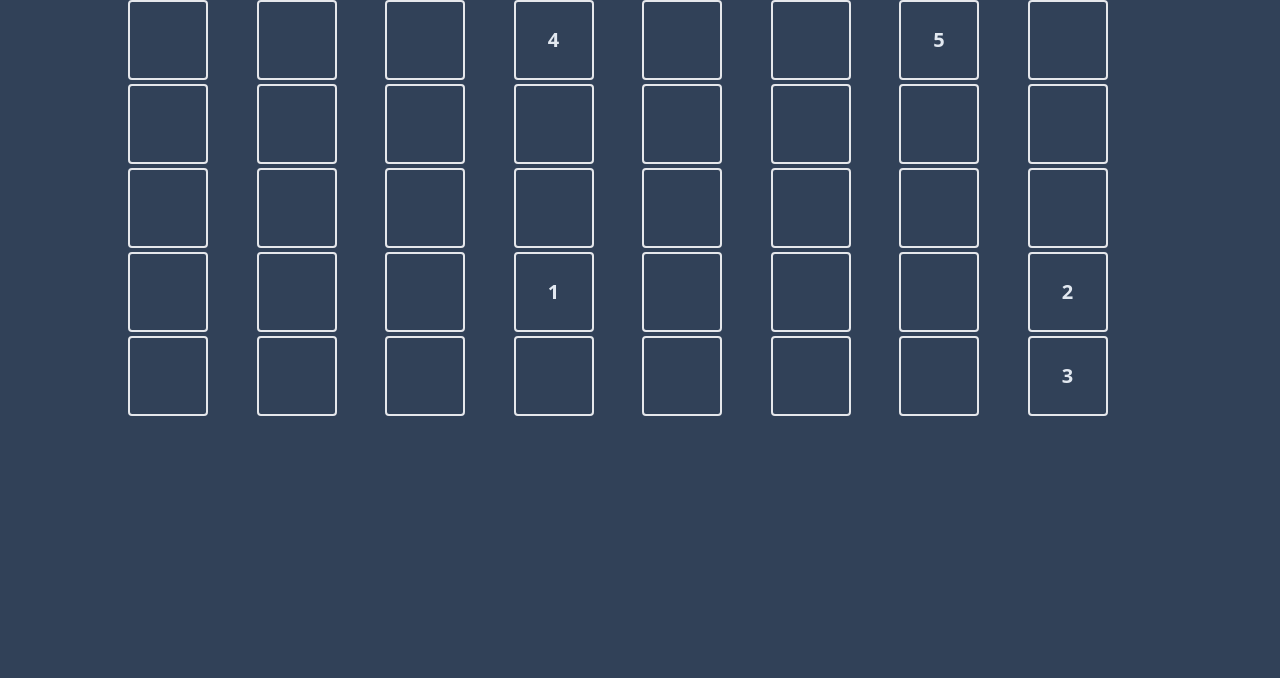
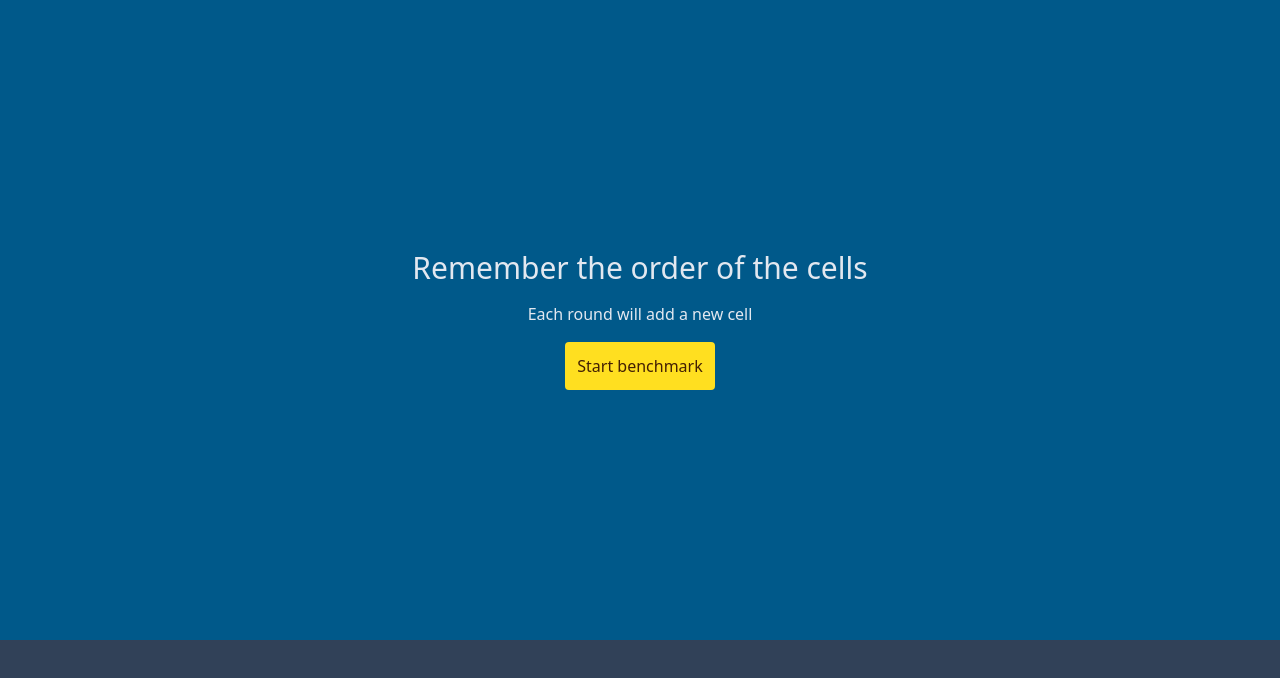
Before and after one commit to emilmpettersen/benchmarks, a React (Vite) app: page /chimptest in a window 1280 px wide. Shown: the top 678 px of the page. Built offline with nearby package versions, Linux system fonts and the light colour scheme.

Commit message:
Added more functionality to chimptest

```diff
--- a/src/features/ChimpTest/ChimpTest.jsx
+++ b/src/features/ChimpTest/ChimpTest.jsx
@@ -1,4 +1,7 @@
-import React, { useEffect, useState } from 'react';
+import React, { useEffect, useRef, useState } from 'react';
+import TestFinished from '../../components/TestFinished';
+import StartScreen from '../../components/StartScreen';
+import { useLocalStorageArray } from '../../utility/useLocalStorageArray';
 
 const ChimpTest = () => {
   // 5x8 board
@@ -7,8 +10,17 @@ const ChimpTest = () => {
   const totalCells = boardX * boardY;
 
   const [digitsCount, setDigitsCount] = useState(5);
+  const [isActive, setIsActive] = useState(false);
+  const [gameOver, setGameOver] = useState(false);
+  const lives = useRef(3);
   const [numberedCells, setNumberedCells] = useState({});
-  const [numbersVisible, setNumbersVisible] = useState(true);
+
+  const [chimpTestHistory, addResult, clearHistory] = useLocalStorageArray('chimpTest');
+
+  const [showRedFlash, setShowRedFlash] = useState(false);
+
+  const [currentTargetNumber, setCurrentTargetNumber] = useState(1);
+  const numbersVisible = currentTargetNumber == 1;
 
   const generateRandomCells = () => {
     const allIndexes = Array.from({ length: totalCells }, (_, i) => i);
@@ -23,21 +35,79 @@ const ChimpTest = () => {
     setNumberedCells(cells);
   };
 
+  const startTest = () => {
+    setIsActive(true);
+    lives.current = 3;
+    setCurrentTargetNumber(1);
+    setDigitsCount(5);
+    generateRandomCells();
+    setGameOver(false);
+  };
+
+  const handleNumberedCellClick = (number, index) => {
+    if (number === currentTargetNumber) {
+      if (number === digitsCount) {
+        finishedRound();
+      } else {
+        setCurrentTargetNumber((prev) => prev + 1);
+        delete numberedCells[index];
+      }
+    } else {
+      setShowRedFlash(true); // <-- Trigger the flash
+
+      setTimeout(() => {
+        setShowRedFlash(false); // <-- Hide it after a short delay
+      }, 200); // Flash duration
+
+      if (lives.current > 1) {
+        lives.current--;
+      } else {
+        setGameOver(true);
+      }
+    }
+  };
+
+  const finishedRound = () => {
+    setDigitsCount((prev) => prev + 1);
+    setCurrentTargetNumber(1);
+  };
+
   useEffect(() => {
     generateRandomCells();
   }, [digitsCount]);
 
   return (
-    <div className="max-w-[1024px] m-auto">
-      <div className="grid grid-cols-8 gap-1">
+    <div className="bg-sky-800 relative">
+      <div className="max-w-[1024px] m-auto flex justify-center items-center min-h-[80dvh] flex-col">
+        <div
+          className={`absolute inset-0 bg-red-600 ${showRedFlash ? 'opacity-70' : 'opacity-0'} z-50 pointer-events-none transition-opacity duration-200`}
+        />
+        {!isActive ? (
+          <StartScreen onStart={startTest}>
+            <div className="text-center flex flex-col gap-4 mb-4">
+              <h1 className="text-3xl">Remember the order of the cells</h1>
+              <p>Each round will add a new cell</p>
+            </div>
+          </StartScreen>
+        ) : !gameOver ? (
+          <div className={`grid grid-cols-${boardX} gap-1`}>
             {Array.from({ length: totalCells }, (_, i) => (
               <div
+                onClick={
+                  numberedCells[i] ? () => handleNumberedCellClick(numberedCells[i], i) : null
+                }
                 key={i}
-            className="w-20 h-20 border-2 border-gray-200 flex items-center justify-center rounded text-xl font-bold"
+                className={`w-20 h-20 ${numberedCells[i] && 'border-2'} border-gray-200 flex items-center justify-center rounded text-xl font-bold ${!numbersVisible && numberedCells[i] ? 'bg-gray-200' : ''}`}
               >
                 {numberedCells[i] && numbersVisible ? numberedCells[i] : ''}
               </div>
             ))}
+          </div>
+        ) : (
+          <TestFinished result={digitsCount} tryAgain={startTest} addResult={addResult}>
+            <h1>You scored {digitsCount}</h1>
+          </TestFinished>
+        )}
       </div>
     </div>
   );
```
Lines whose indentation alone changed are shown as unchanged.
